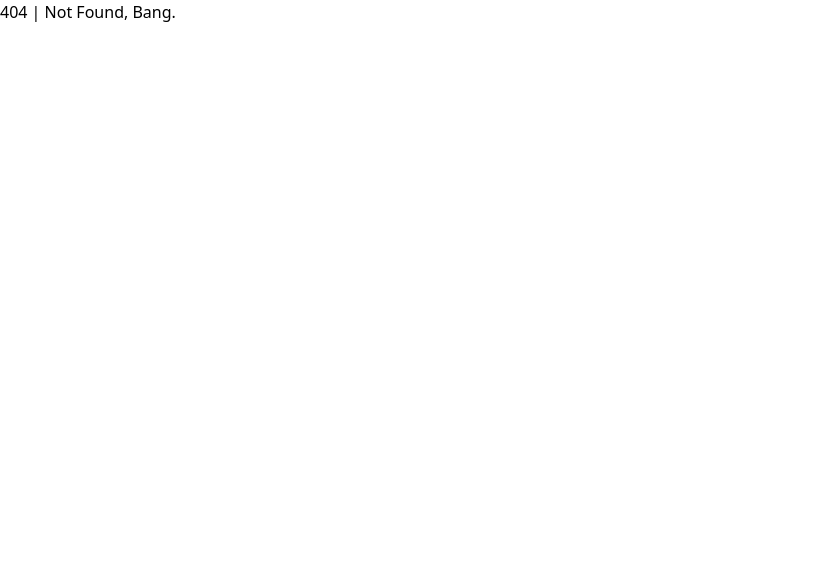
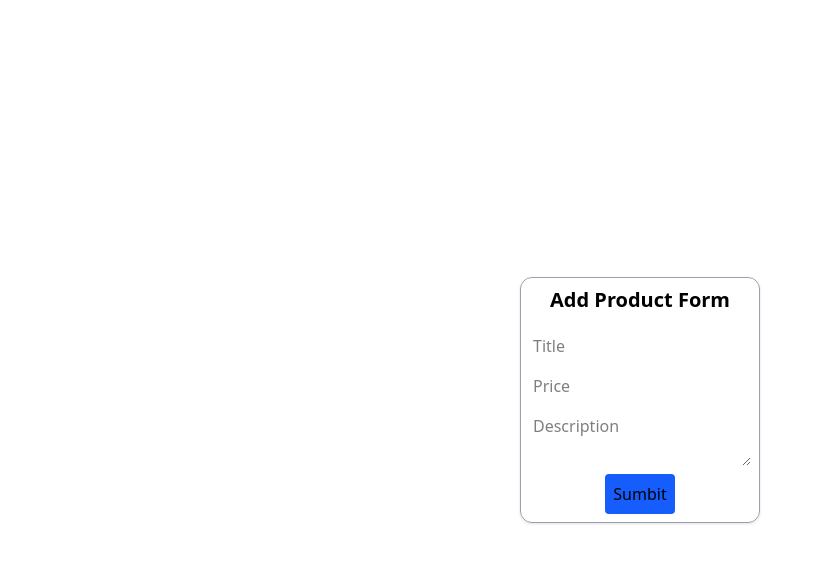
Before and after one commit to zumaku/learn_nextjs, a Next.js app: page /products-db-create in a window 1280 px wide. Before the commit this address had no page. Shown: the top 562 px of the page, without its empty margins (0-823 px from the left). Built offline with nearby package versions, Linux system fonts and the light colour scheme; no server answers; the database is empty.

Commit message:
Form with Server Action

```diff
--- /dev/null
+++ b/src/app/products-db-create/page.tsx
@@ -0,0 +1,28 @@
+import { addProduct } from "@/prisma-db";
+import { redirect } from "next/navigation";
+
+export default function ReactFormPage() {
+
+    const createProductAction = async (formData: FormData) => {
+        "use server"
+
+        const title = formData.get("title") as string
+        const price = formData.get("price") as string
+        const description = formData.get("description") as string
+
+        await addProduct(title, parseInt(price), description)
+        redirect("/products-db")
+    }
+
+    return (
+        <div className="w-full h-screen flex justify-center items-center">
+            <form action={createProductAction} className="w-60 flex flex-col items-center p-2 border border-gray-400 shadow rounded-xl">
+                <h1 className="font-bold mb-4 text-center text-xl">Add Product Form</h1>
+                <input name="title" className="w-full mb-2 p-1 rounded-lg" type="text" placeholder="Title" required />
+                <input name="price" className="w-full mb-2 p-1 rounded-lg" type="number" placeholder="Price" required />
+                <textarea name="description" className="w-full mb-2 p-1 rounded-lg" placeholder="Description"></textarea>
+                <button className="p-2 rounded bg-blue-600">Sumbit</button>
+            </form>
+        </div>
+    );
+}
```
